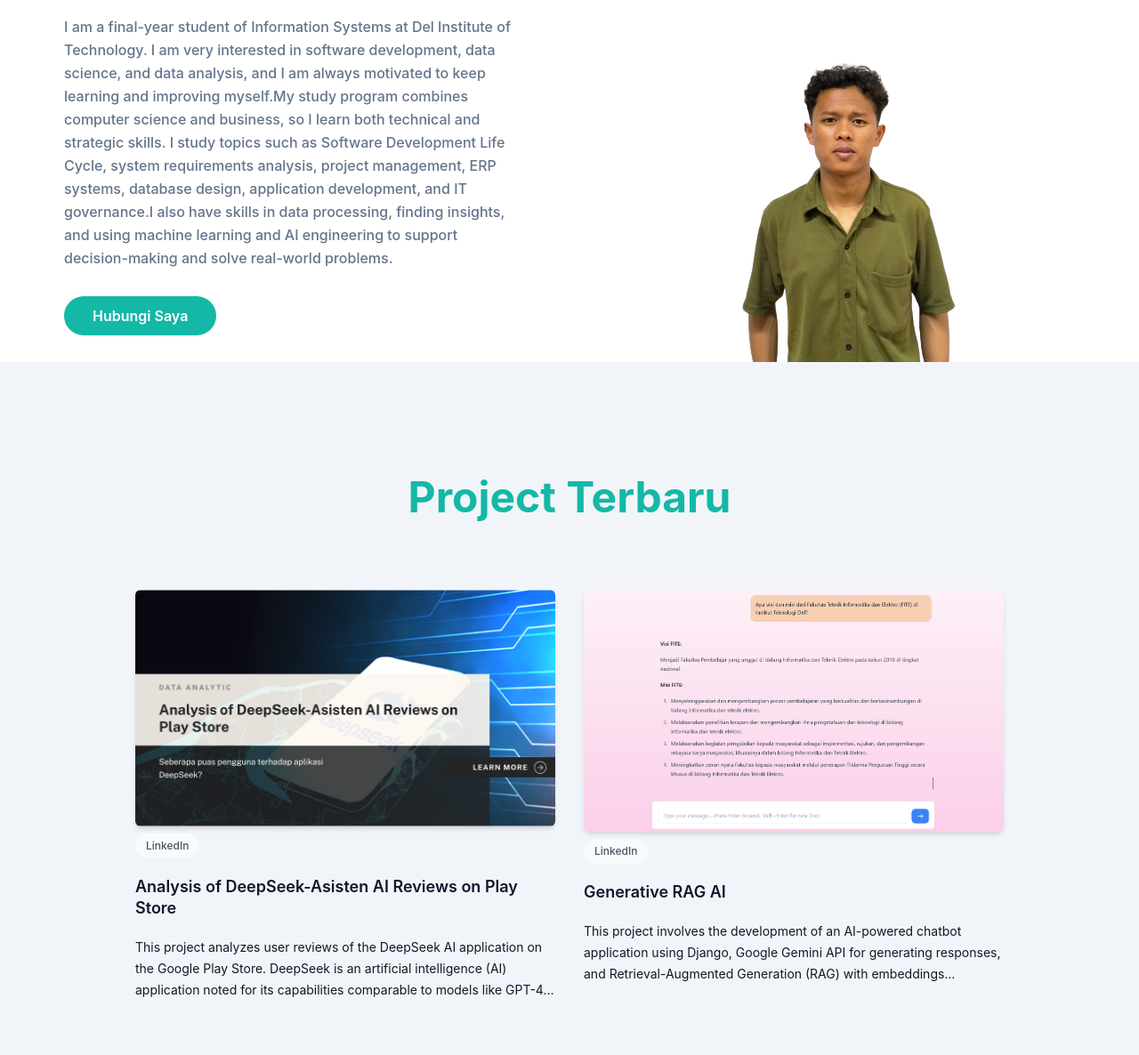
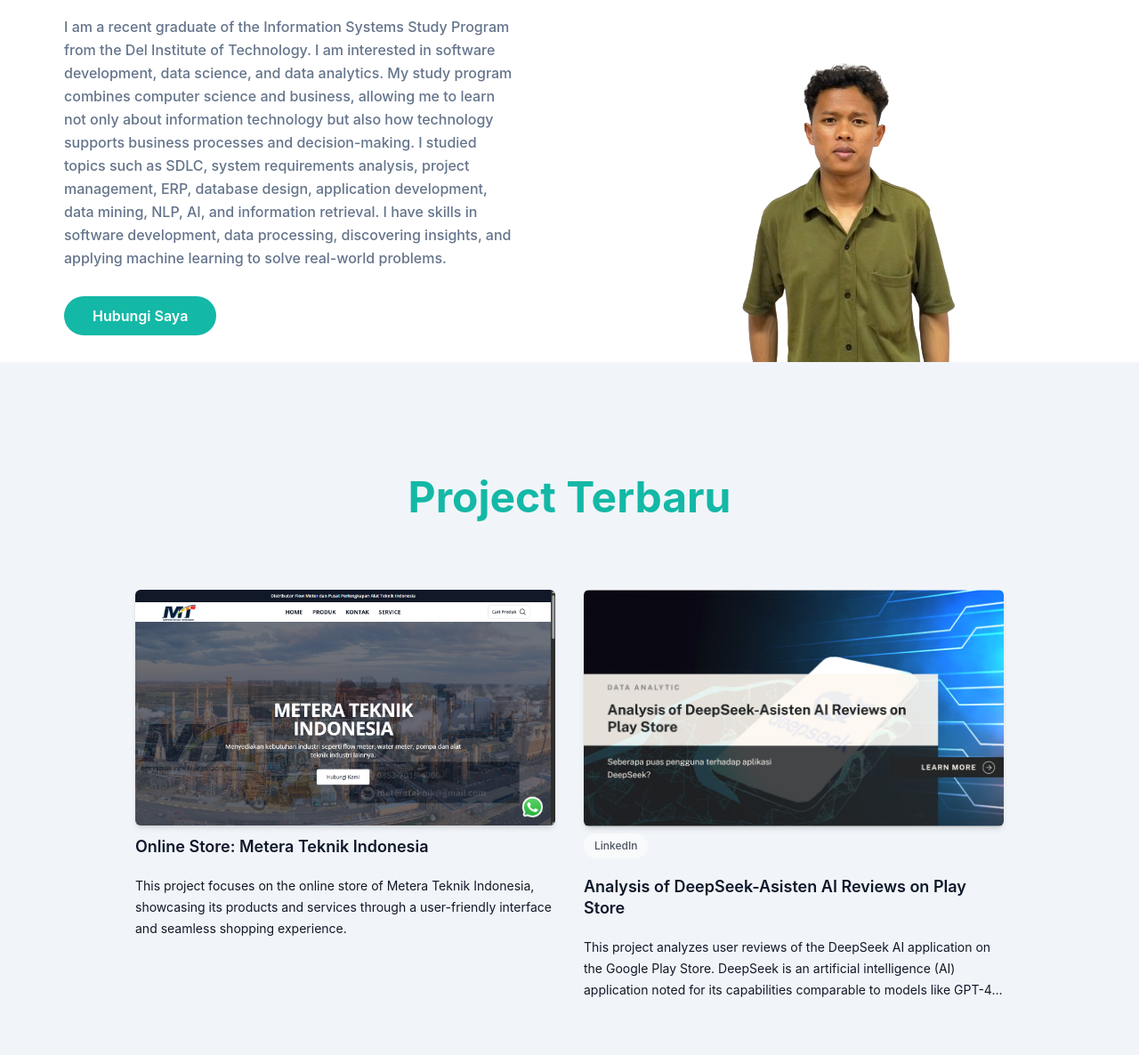
Before and after one commit to Estomihi100103/my.github.io, a website: page index.html in a window 1280 px wide. Shown: the part 243-1429 px from the top of the page at 89% size. Drawn offline with Linux system fonts and the light colour scheme.

Commit message:
Update portofolio

```diff
--- a/index.html
+++ b/index.html
@@ -117,7 +117,16 @@
                     <h1 class="text-base font-semibold dark:text-gray-100 text-gray-900 md:text-3xl typing-container">
                         <span class="typing-effect"></span>
                     </h1>
-                    <p class="mt-5 mb-10 font-medium leading-relaxed text-secondary">I am a final-year student of Information Systems at Del Institute of Technology. I am very interested in software development, data science, and data analysis, and I am always motivated to keep learning and improving myself.My study program combines computer science and business, so I learn both technical and strategic skills. I study topics such as Software Development Life Cycle, system requirements analysis, project management, ERP systems, database design, application development, and IT governance.I also have skills in data processing, finding insights, and using machine learning and AI engineering to support decision-making and solve real-world problems.</p>
+                    <p class="mt-5 mb-10 font-medium leading-relaxed text-secondary">I am a recent graduate of the
+                        Information Systems Study Program from the Del Institute of Technology. I am interested in
+                        software development, data science, and data analytics. My study program combines computer
+                        science and business, allowing me to learn not only about information technology but also how
+                        technology supports business processes and decision-making.
+
+                        I studied topics such as SDLC, system requirements analysis, project management, ERP, database
+                        design, application development, data mining, NLP, AI, and information retrieval. I have skills
+                        in software development, data processing, discovering insights, and applying machine learning to
+                        solve real-world problems.</p>
                     <a href="https://wa.me/6282365632913" target="_blank"
                         class="rounded-full bg-primary py-3 px-8 text-base font-semibold text-white transition duration-300 ease-in-out hover:opacity-80 hover:shadow-lg">Hubungi
                         Saya</a>
@@ -145,15 +154,33 @@
             <div class="flex w-full flex-wrap justify-center px-4 xl:mx-auto xl:w-10/12">
                 <div class="mb-12 p-4 md:w-1/2">
                     <div class="overflow-hidden rounded-md shadow-md">
+                        <img src="dist/img/portfolio/mti.png" alt="Data Analysis" width="w-full" />
+                    </div>
+                    <div class="group relative">
+                        <h3 class="mt-3 text-lg/6 font-semibold text-dark dark:text-white group-hover:text-gray-600">
+                            <a href="https://meterateknikindonesia.com/" target="_blank">
+                                <span class="absolute inset-0"></span>
+                                Online Store: Metera Teknik Indonesia
+                            </a>
+                        </h3>
+                        <p class="mt-5 line-clamp-3 text-sm/6 dark:text-gray-200 text-gray-900">This project focuses on
+                            the online store of Metera Teknik Indonesia, showcasing its products and services through a
+                            user-friendly interface and seamless shopping experience.</p>
+                    </div>
+                </div>
+
+                <div class="mb-12 p-4 md:w-1/2">
+                    <div class="overflow-hidden rounded-md shadow-md">
                         <img src="dist/img/portfolio/deepseekassistenai.png" alt="Data Analysis" width="w-full" />
                     </div>
                     <div class="flex items-center gap-x-4 text-xs py-2">
                         <a href="https://www.linkedin.com/posts/estomihi_analysis-of-deepseek-activity-7331125744443580418-LbMv?utm_source=share&utm_medium=member_desktop&rcm=ACoAADy6Vp4BhJoWA-4wDNoZHAjdggqVyK8kzdc"
-                            target="_blank" class="relative z-10 rounded-full bg-gray-50 px-3 py-1.5 font-medium text-gray-600 hover:bg-gray-100">LinkedIn</a>
+                            target="_blank"
+                            class="relative z-10 rounded-full bg-gray-50 px-3 py-1.5 font-medium text-gray-600 hover:bg-gray-100">LinkedIn</a>
                     </div>
                     <div class="group relative">
                         <h3 class="mt-3 text-lg/6 font-semibold text-dark dark:text-white group-hover:text-gray-600">
-                            <a href="https://github.com/Estomihi100103/DeepSeek-Play-Store-Reviews-Analysis">
+                            <a href="https://github.com/Estomihi100103/DeepSeek-Play-Store-Reviews-Analysis" target="_blank">
                                 <span class="absolute inset-0"></span>
                                 Analysis of
                                 DeepSeek-Asisten AI Reviews on Play Store
@@ -176,11 +203,12 @@
                     </div>
                     <div class="flex items-center gap-x-4 text-xs py-2">
                         <a href="https://www.linkedin.com/posts/estomihi_retrieval-augmented-generationrag-activity-7284295410146320384-SKrc?utm_source=share&utm_medium=member_desktop&rcm=ACoAADy6Vp4BhJoWA-4wDNoZHAjdggqVyK8kzdc"
-                            target="_blank" class="relative z-10 rounded-full bg-gray-50 px-3 py-1.5 font-medium text-gray-600 hover:bg-gray-100">LinkedIn</a>
+                            target="_blank"
+                            class="relative z-10 rounded-full bg-gray-50 px-3 py-1.5 font-medium text-gray-600 hover:bg-gray-100">LinkedIn</a>
                     </div>
                     <div class="group relative">
                         <h3 class="mt-3 text-lg/6 font-semibold text-dark dark:text-white group-hover:text-gray-600">
-                            <a href="https://github.com/Estomihi100103/Generative-RAG-AI"  target="_blank">
+                            <a href="https://github.com/Estomihi100103/Generative-RAG-AI" target="_blank">
                                 <span class="absolute inset-0"></span>
                                 Generative RAG AI
                             </a>
@@ -200,7 +228,8 @@
                     </div>
                     <div class="flex items-center gap-x-4 text-xs py-2">
                         <a href="https://www.linkedin.com/posts/estomihi_prediksi-harga-rumah-dengan-machine-learning-activity-7287771622952910848-xbG6?utm_source=share&utm_medium=member_desktop&rcm=ACoAADy6Vp4BhJoWA-4wDNoZHAjdggqVyK8kzdc"
-                            target="_blank" class="relative z-10 rounded-full bg-gray-50 px-3 py-1.5 font-medium text-gray-600 hover:bg-gray-100">LinkedIn</a>
+                            target="_blank"
+                            class="relative z-10 rounded-full bg-gray-50 px-3 py-1.5 font-medium text-gray-600 hover:bg-gray-100">LinkedIn</a>
                     </div>
                     <div class="group relative">
                         <h3 class="mt-3 text-lg/6 font-semibold text-dark dark:text-white group-hover:text-gray-600">
@@ -284,7 +313,8 @@
                     </div>
                     <div class="group relative">
                         <h3 class="mt-3 text-lg/6 font-semibold text-dark dark:text-white group-hover:text-gray-600">
-                            <a href="https://github.com/Estomihi100103/Sistem_Informasi_Students_Enrollement" target="_blank">
+                            <a href="https://github.com/Estomihi100103/Sistem_Informasi_Students_Enrollement"
+                                target="_blank">
                                 <span class="absolute inset-0"></span>Sistem Informasi Students
                                 Enrollement
                             </a>
@@ -302,7 +332,7 @@
                     </div>
                     <div class="group relative">
                         <h3 class="mt-3 text-lg/6 font-semibold text-dark dark:text-white group-hover:text-gray-600">
-                            <a href="https://github.com/Estomihi100103/Used-Car-Price-Predictions"target="_blank">
+                            <a href="https://github.com/Estomihi100103/Used-Car-Price-Predictions" target="_blank">
                                 <span class="absolute inset-0"></span>Used-Car-Price-Predictions
                             </a>
                         </h3>
@@ -324,7 +354,7 @@
                     </div>
                     <div class="group relative">
                         <h3 class="mt-3 text-lg/6 font-semibold text-dark dark:text-white group-hover:text-gray-600">
-                            <a href="https://github.com/Estomihi100103/Data-Analysis-Exercise"target="_blank">
+                            <a href="https://github.com/Estomihi100103/Data-Analysis-Exercise" target="_blank">
                                 <span class="absolute inset-0"></span>Data-Analysis-Exercise
                             </a>
                         </h3>
```
Also changed, not shown: dist/img/portfolio/mti.png (added).
